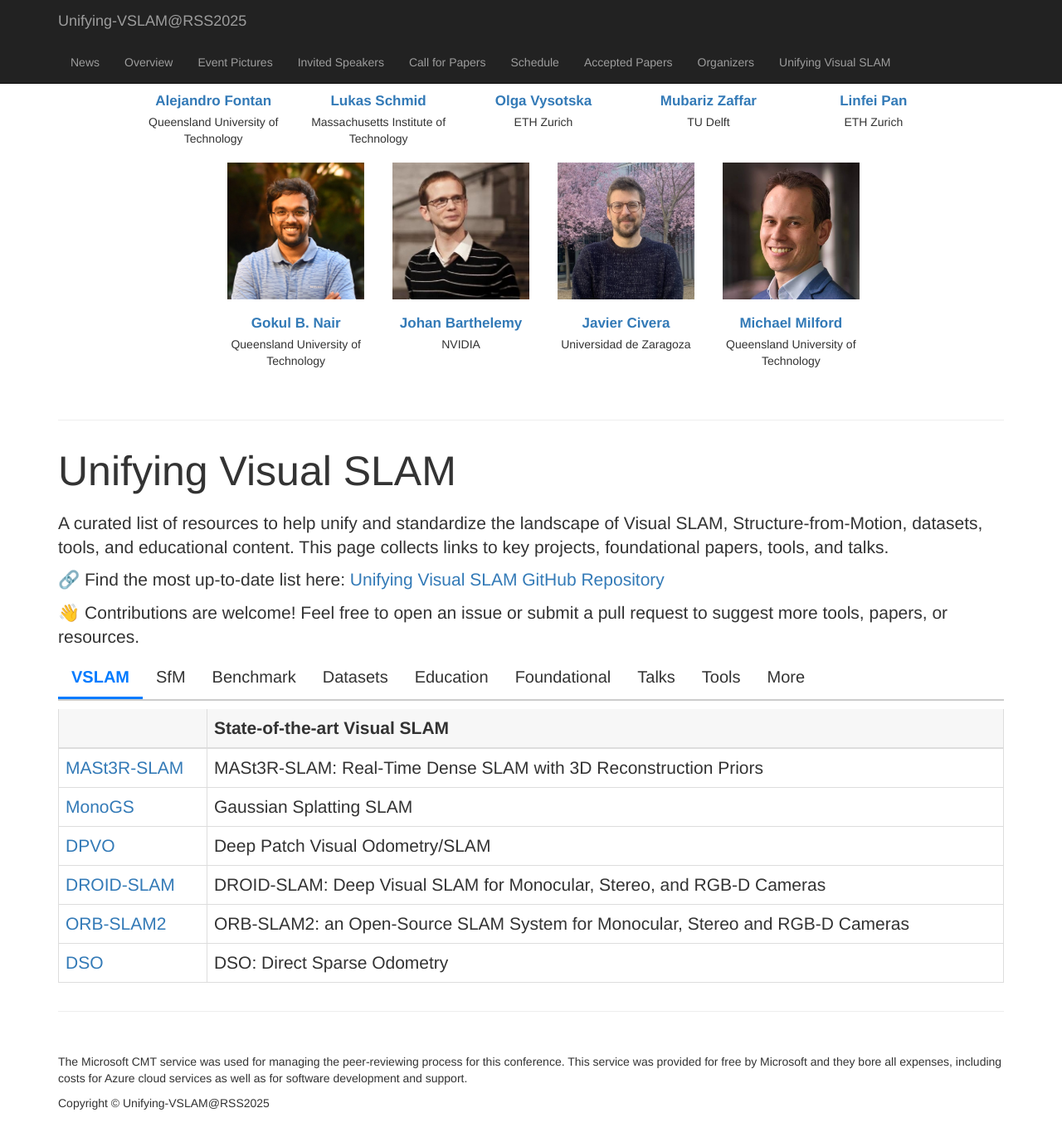
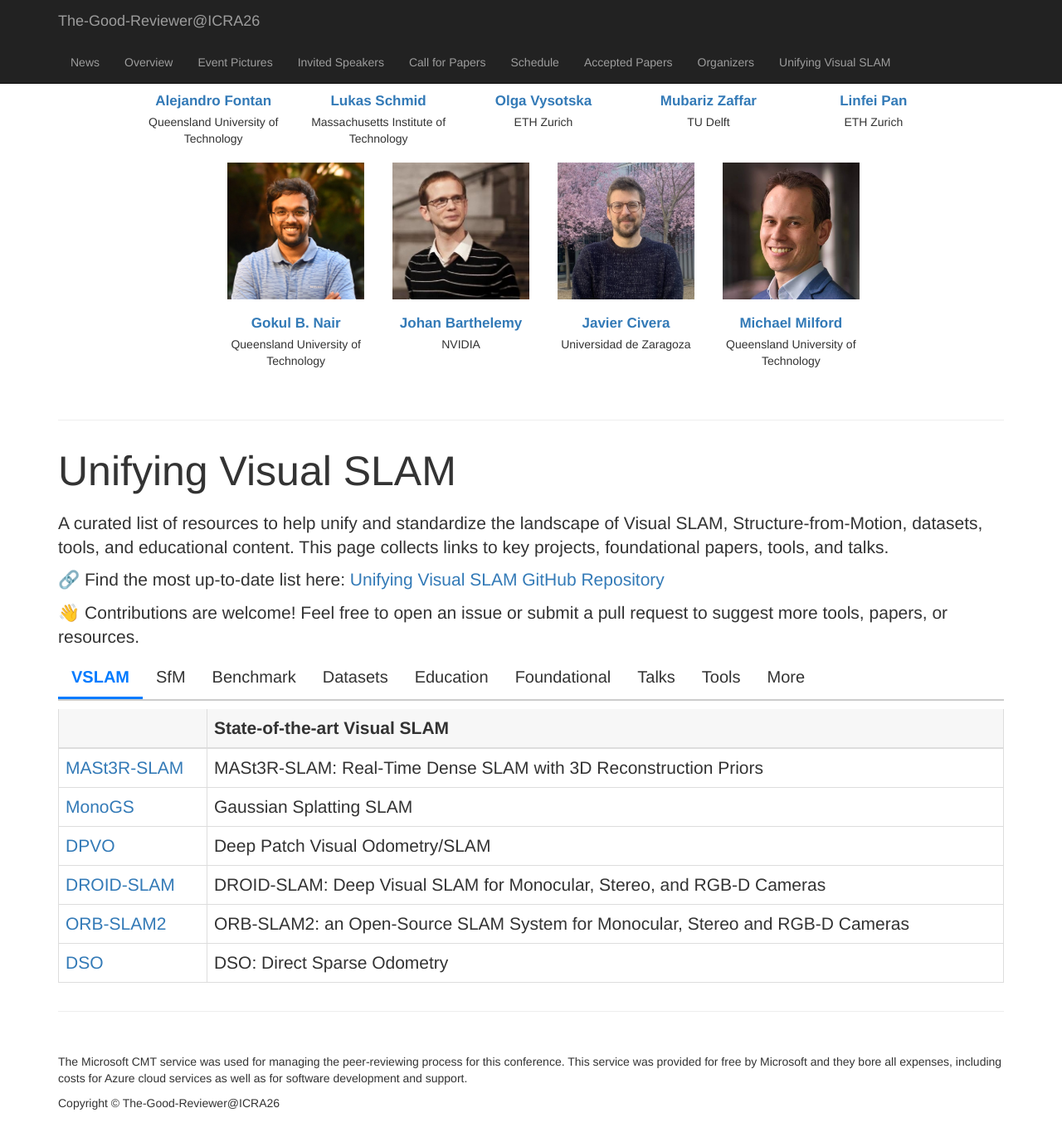
Before and after one commit to alejandrofontan/The-Good-Reviewer-ICRA26, a Jekyll site: the page built from index.html, in a window 1280 px wide and 1400 px high, scrolled down 6455 px. Shown: the top 1377 px of the window at 83% size. Built offline with Jekyll 4.4.1, drawn with Linux system fonts in a browser that asks for light colours.

Commit message:
update url details

```diff
--- a/_config.yml
+++ b/_config.yml
@@ -1,8 +1,8 @@
-title: "Unifying Visual SLAM: From Fragmented Datasets to Scalable, Real-World Solutions "
+title: "The-Good-Reviewer: Shaping up the future of peer-review process"
 description: Title
-sitename: Unifying-VSLAM@RSS2025
-baseurl: "/Unifying-VSLAM-RSS25"
-url: "https://vslam-lab.github.io"
+sitename: The-Good-Reviewer@ICRA26
+baseurl: "/The-Good-Reviewer-ICRA26"
+url: "https://alejandrofontan.github.io"
 
 # Scholar
 # ========================================================================================
```
